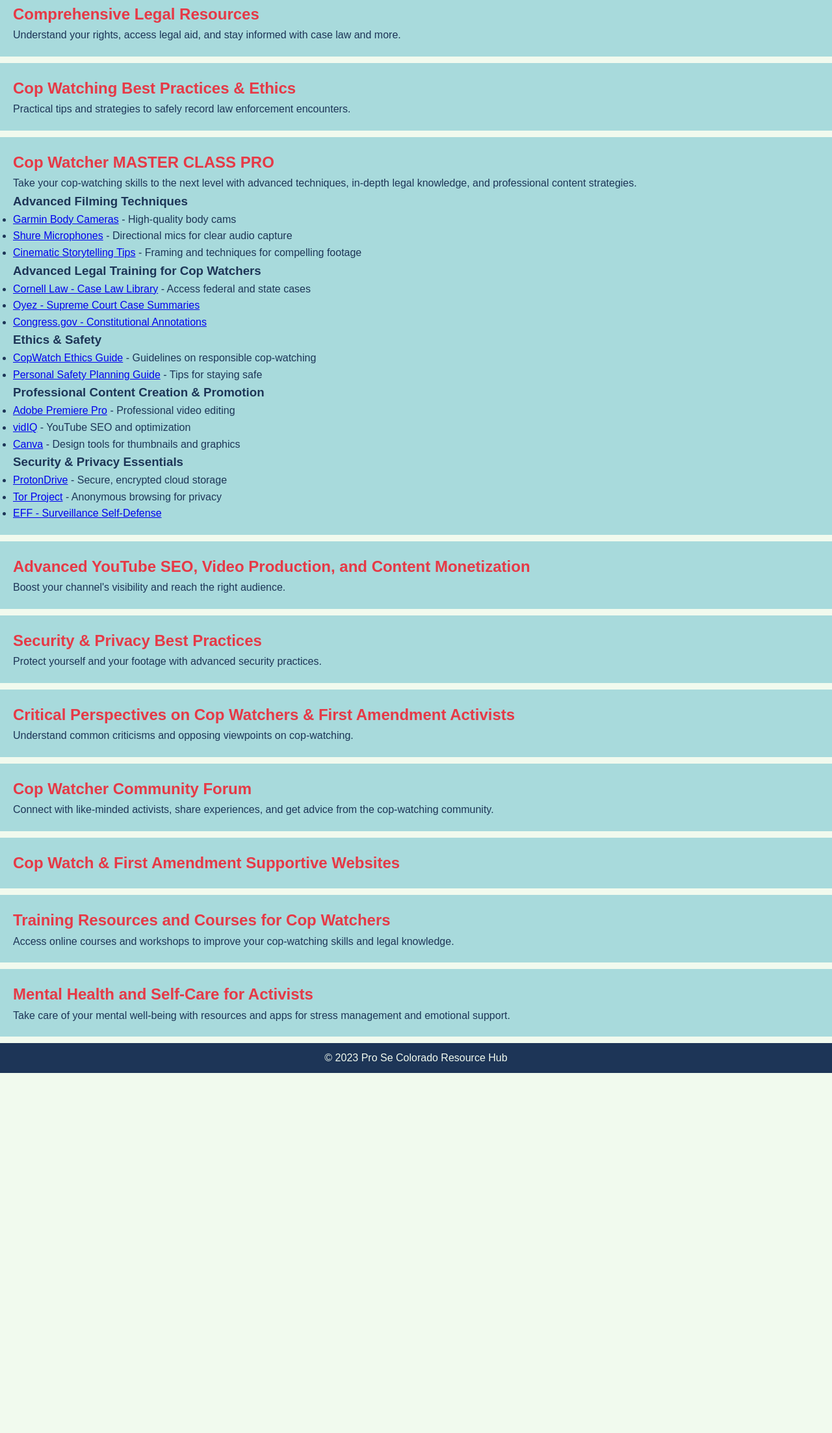
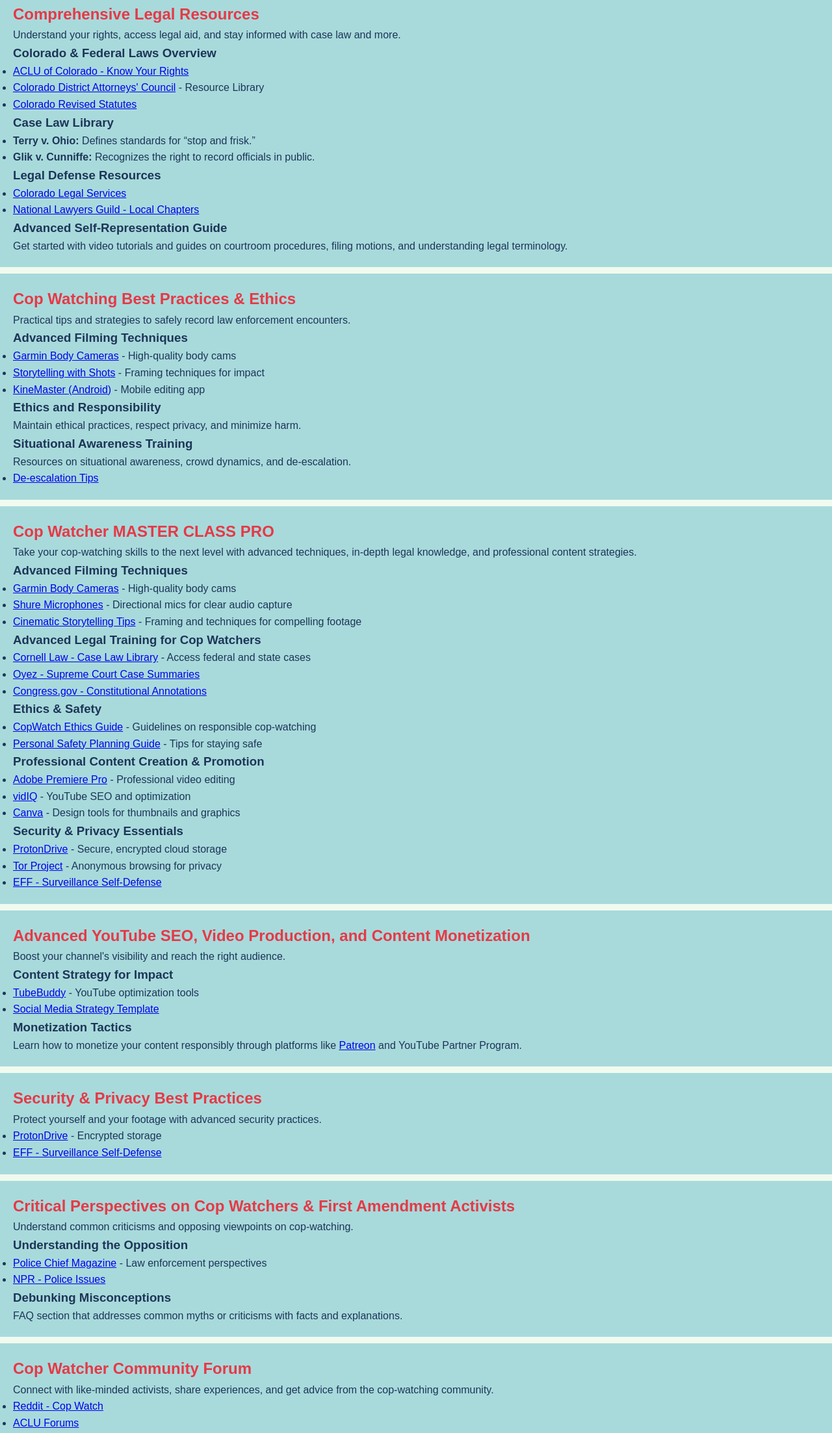
Before and after one commit to AutoDProgramer/pro-se-colorado-resource-hub, a plain HTML site: page index.html in a window 1280 px wide. Shown: the part 195-2400 px from the top of the page at 65% size. Before the commit the page ends 1846 px from the top, so only its background shows below. Drawn offline with Linux system fonts and the light colour scheme.

Commit message:
Update index.html

```diff
--- a/index.html
+++ b/index.html
@@ -32,48 +32,72 @@
     <section id="legal-resources" class="section">
       <h2>Comprehensive Legal Resources</h2>
       <p>Understand your rights, access legal aid, and stay informed with case law and more.</p>
-      <!-- Additional resources as outlined before -->
+      <h3>Colorado & Federal Laws Overview</h3>
+      <ul>
+        <li><a href="https://www.aclu-co.org/en/know-your-rights" target="_blank">ACLU of Colorado - Know Your Rights</a></li>
+        <li><a href="https://cdac.colorado.gov/resources" target="_blank">Colorado District Attorneys' Council</a> - Resource Library</li>
+        <li><a href="https://law.justia.com/codes/colorado/" target="_blank">Colorado Revised Statutes</a></li>
+      </ul>
+      <h3>Case Law Library</h3>
+      <ul>
+        <li><strong>Terry v. Ohio:</strong> Defines standards for “stop and frisk.”</li>
+        <li><strong>Glik v. Cunniffe:</strong> Recognizes the right to record officials in public.</li>
+      </ul>
+      <h3>Legal Defense Resources</h3>
+      <ul>
+        <li><a href="https://www.coloradolegalservices.org/" target="_blank">Colorado Legal Services</a></li>
+        <li><a href="https://www.nlg.org/chapters/" target="_blank">National Lawyers Guild - Local Chapters</a></li>
+      </ul>
+      <h3>Advanced Self-Representation Guide</h3>
+      <p>Get started with video tutorials and guides on courtroom procedures, filing motions, and understanding legal terminology.</p>
     </section>
 
     <!-- Cop Watching Best Practices & Ethics Section -->
     <section id="cop-watching-tips" class="section">
       <h2>Cop Watching Best Practices & Ethics</h2>
       <p>Practical tips and strategies to safely record law enforcement encounters.</p>
-      <!-- Additional resources as outlined before -->
+      <h3>Advanced Filming Techniques</h3>
+      <ul>
+        <li><a href="https://www.garmin.com/en-US/c/outdoor-recreation/cameras/" target="_blank">Garmin Body Cameras</a> - High-quality body cams</li>
+        <li><a href="https://wistia.com/learn/production/how-to-tell-stories-with-your-shots" target="_blank">Storytelling with Shots</a> - Framing techniques for impact</li>
+        <li><a href="https://www.kinemaster.com/" target="_blank">KineMaster (Android)</a> - Mobile editing app</li>
+      </ul>
+      <h3>Ethics and Responsibility</h3>
+      <p>Maintain ethical practices, respect privacy, and minimize harm.</p>
+      <h3>Situational Awareness Training</h3>
+      <p>Resources on situational awareness, crowd dynamics, and de-escalation.</p>
+      <ul>
+        <li><a href="https://www.crisisprevention.com/en-US/Resources/Knowledge-Base/De-escalation-Tips" target="_blank">De-escalation Tips</a></li>
+      </ul>
     </section>
 
     <!-- MASTER CLASS PRO Section -->
     <section id="master-class-pro" class="section">
       <h2>Cop Watcher MASTER CLASS PRO</h2>
       <p>Take your cop-watching skills to the next level with advanced techniques, in-depth legal knowledge, and professional content strategies.</p>
-
       <h3>Advanced Filming Techniques</h3>
       <ul>
         <li><a href="https://www.garmin.com/en-US/c/outdoor-recreation/cameras/" target="_blank">Garmin Body Cameras</a> - High-quality body cams</li>
         <li><a href="https://www.shure.com/en-US/products/microphones" target="_blank">Shure Microphones</a> - Directional mics for clear audio capture</li>
         <li><a href="https://wistia.com/learn/production/how-to-tell-stories-with-your-shots" target="_blank">Cinematic Storytelling Tips</a> - Framing and techniques for compelling footage</li>
       </ul>
-
       <h3>Advanced Legal Training for Cop Watchers</h3>
       <ul>
         <li><a href="https://www.law.cornell.edu/" target="_blank">Cornell Law - Case Law Library</a> - Access federal and state cases</li>
         <li><a href="https://www.oyez.org/" target="_blank">Oyez - Supreme Court Case Summaries</a></li>
         <li><a href="https://constitution.congress.gov/" target="_blank">Congress.gov - Constitutional Annotations</a></li>
       </ul>
-
       <h3>Ethics & Safety</h3>
       <ul>
         <li><a href="https://copwatch.org/" target="_blank">CopWatch Ethics Guide</a> - Guidelines on responsible cop-watching</li>
         <li><a href="https://hollaback.org/resources/safety-planning-guide/" target="_blank">Personal Safety Planning Guide</a> - Tips for staying safe</li>
       </ul>
-
       <h3>Professional Content Creation & Promotion</h3>
       <ul>
         <li><a href="https://www.adobe.com/products/premiere.html" target="_blank">Adobe Premiere Pro</a> - Professional video editing</li>
         <li><a href="https://vidiq.com/" target="_blank">vidIQ</a> - YouTube SEO and optimization</li>
         <li><a href="https://www.canva.com/" target="_blank">Canva</a> - Design tools for thumbnails and graphics</li>
       </ul>
-
       <h3>Security & Privacy Essentials</h3>
       <ul>
         <li><a href="https://proton.me/" target="_blank">ProtonDrive</a> - Secure, encrypted cloud storage</li>
@@ -86,48 +110,78 @@
     <section id="youtube-seo" class="section">
       <h2>Advanced YouTube SEO, Video Production, and Content Monetization</h2>
       <p>Boost your channel's visibility and reach the right audience.</p>
-      <!-- Additional resources as outlined before -->
+      <h3>Content Strategy for Impact</h3>
+      <ul>
+        <li><a href="https://www.tubebuddy.com/" target="_blank">TubeBuddy</a> - YouTube optimization tools</li>
+        <li><a href="https://later.com/blog/social-media-strategy-template/" target="_blank">Social Media Strategy Template</a></li>
+      </ul>
+      <h3>Monetization Tactics</h3>
+      <p>Learn how to monetize your content responsibly through platforms like <a href="https://www.patreon.com/" target="_blank">Patreon</a> and YouTube Partner Program.</p>
     </section>
 
     <!-- Security & Privacy Best Practices Section -->
     <section id="security-privacy" class="section">
       <h2>Security & Privacy Best Practices</h2>
       <p>Protect yourself and your footage with advanced security practices.</p>
-      <!-- Additional resources as outlined before -->
+      <ul>
+        <li><a href="https://proton.me/" target="_blank">ProtonDrive</a> - Encrypted storage</li>
+        <li><a href="https://ssd.eff.org/" target="_blank">EFF - Surveillance Self-Defense</a></li>
+      </ul>
     </section>
 
     <!-- Critical Perspectives on Cop Watchers Section -->
     <section id="critical-perspectives" class="section">
       <h2>Critical Perspectives on Cop Watchers & First Amendment Activists</h2>
       <p>Understand common criticisms and opposing viewpoints on cop-watching.</p>
-      <!-- Additional resources as outlined before -->
+      <h3>Understanding the Opposition</h3>
+      <ul>
+        <li><a href="https://www.policechiefmagazine.org/" target="_blank">Police Chief Magazine</a> - Law enforcement perspectives</li>
+        <li><a href="https://www.npr.org/sections/police" target="_blank">NPR - Police Issues</a></li>
+      </ul>
+      <h3>Debunking Misconceptions</h3>
+      <p>FAQ section that addresses common myths or criticisms with facts and explanations.</p>
     </section>
 
     <!-- Community Forum Section -->
     <section id="community-forum" class="section">
       <h2>Cop Watcher Community Forum</h2>
       <p>Connect with like-minded activists, share experiences, and get advice from the cop-watching community.</p>
-      <!-- Additional resources as outlined before -->
+      <ul>
+        <li><a href="https://www.reddit.com/r/copwatch/" target="_blank">Reddit - Cop Watch</a></li>
+        <li><a href="https://www.aclu.org/" target="_blank">ACLU Forums</a></li>
+      </ul>
     </section>
 
     <!-- Cop Watch & First Amendment Supportive Websites Section -->
     <section id="supportive-sites" class="section">
       <h2>Cop Watch & First Amendment Supportive Websites</h2>
-      <!-- Additional resources as outlined before -->
+      <ul>
+        <li><a href="https://copwatch.org/" target="_blank">CopWatch</a></li>
+        <li><a href="https://www.eff.org/" target="_blank">Electronic Frontier Foundation</a></li>
+        <li><a href="https://www.nlg.org/" target="_blank">National Lawyers Guild</a></li>
+      </ul>
     </section>
 
     <!-- Training Resources for Cop Watchers Section -->
     <section id="training-resources" class="section">
       <h2>Training Resources and Courses for Cop Watchers</h2>
       <p>Access online courses and workshops to improve your cop-watching skills and legal knowledge.</p>
-      <!-- Additional resources as outlined before -->
+      <ul>
+        <li><a href="https://www.aclu.org/know-your-rights" target="_blank">ACLU - Know Your Rights Training</a></li>
+        <li><a href="https://www.freedom.press/training/" target="_blank">Freedom of the Press Foundation Training</a></li>
+        <li><a href="https://www.edx.org/course/activism-and-social-movements" target="_blank">edX - Activism and Social Movements Course</a></li>
+      </ul>
     </section>
 
     <!-- Mental Health & Self-Care for Activists Section -->
     <section id="mental-health" class="section">
       <h2>Mental Health and Self-Care for Activists</h2>
       <p>Take care of your mental well-being with resources and apps for stress management and emotional support.</p>
-      <!-- Additional resources as outlined before -->
+      <ul>
+        <li><a href="https://www.mentalhealth.gov/" target="_blank">MentalHealth.gov</a></li>
+        <li><a href="https://www.headspace.com/" target="_blank">Headspace</a> - Meditation App</li>
+        <li><a href="https://www.7cups.com/" target="_blank">7 Cups</a> - Online therapy and emotional support</li>
+      </ul>
     </section>
 
   </main>
```
